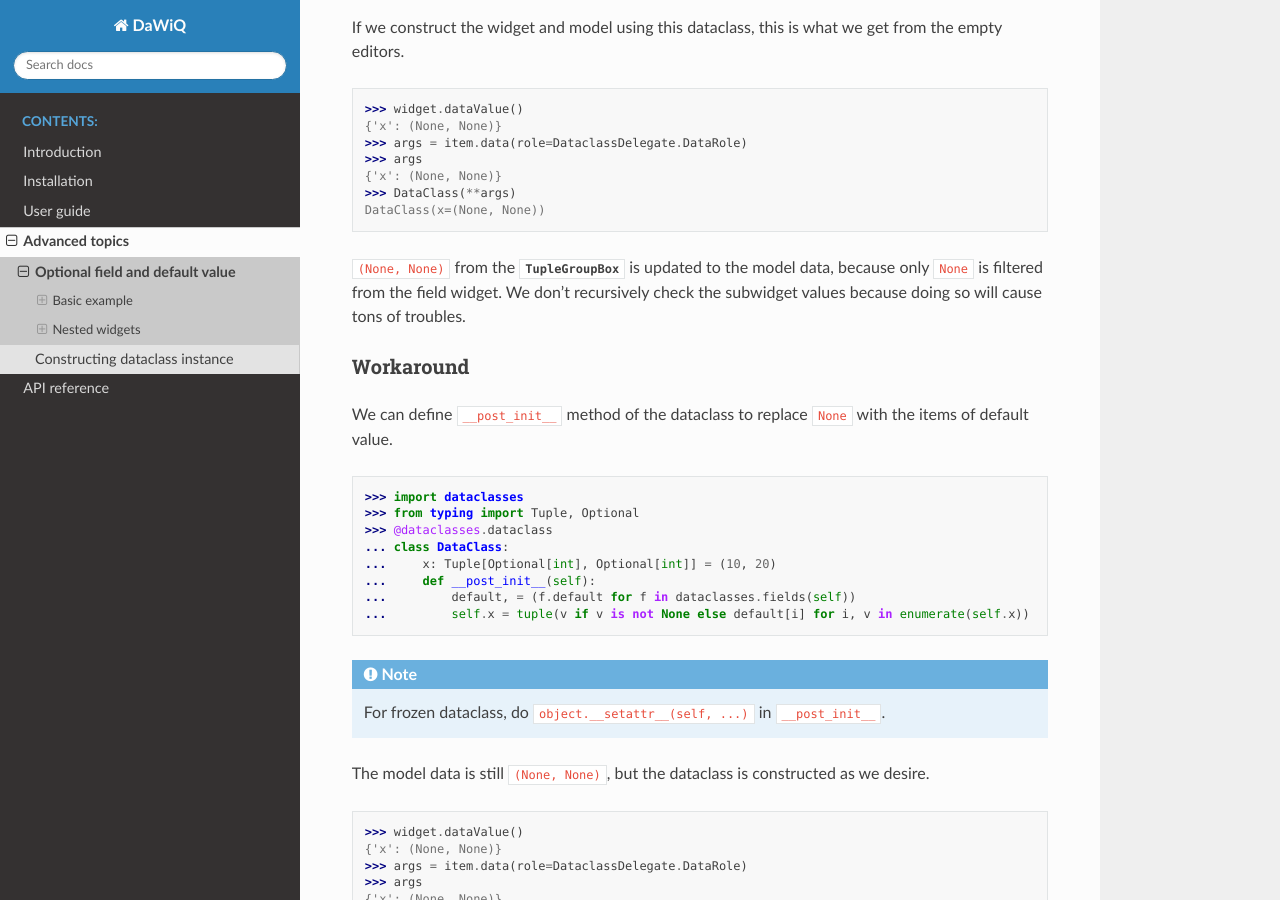
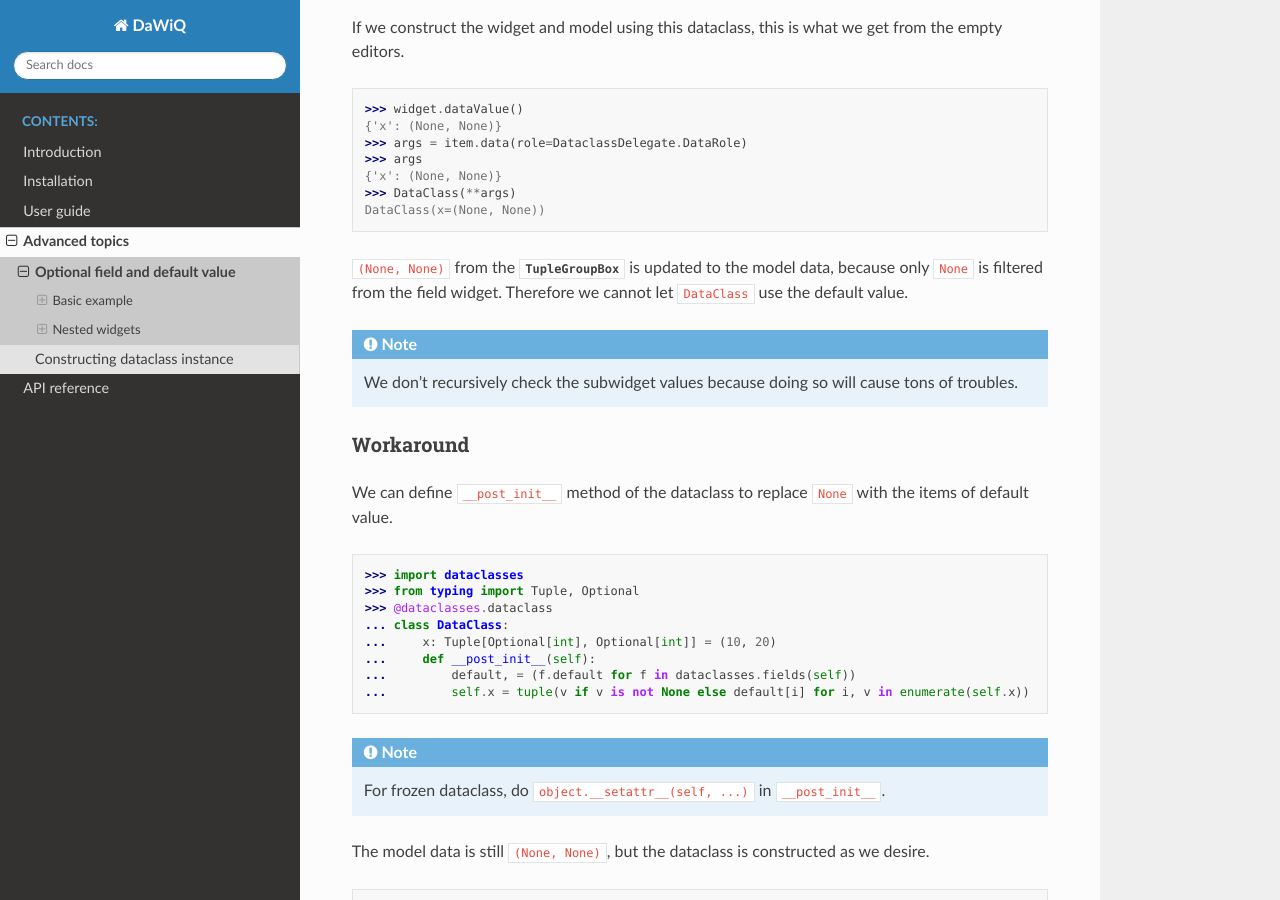
Before and after one commit to JSS95/dawiq, a Sphinx documentation site: the page built from doc/source/explanation/optional-vs-default.rst, in a window 1280 px wide and 900 px high, scrolled down 4211 px. Built offline with Sphinx 7.4.7 and the Read the Docs theme 2.0.0, drawn with Linux system fonts in a browser that asks for light colours.

Commit message:
doc: enhance doc

```diff
--- a/doc/source/explanation/optional-vs-default.rst
+++ b/doc/source/explanation/optional-vs-default.rst
@@ -298,7 +298,10 @@ If we construct the widget and model using this dataclass, this is what we get f
 DataClass(x=(None, None))
 
 ``(None, None)`` from the :class:`.TupleGroupBox` is updated to the model data, because only ``None`` is filtered from the field widget.
-We don't recursively check the subwidget values because doing so will cause tons of troubles.
+Therefore we cannot let ``DataClass`` use the default value.
+
+.. note::
+    We don't recursively check the subwidget values because doing so will cause tons of troubles.
 
 Workaround
 ----------
```
